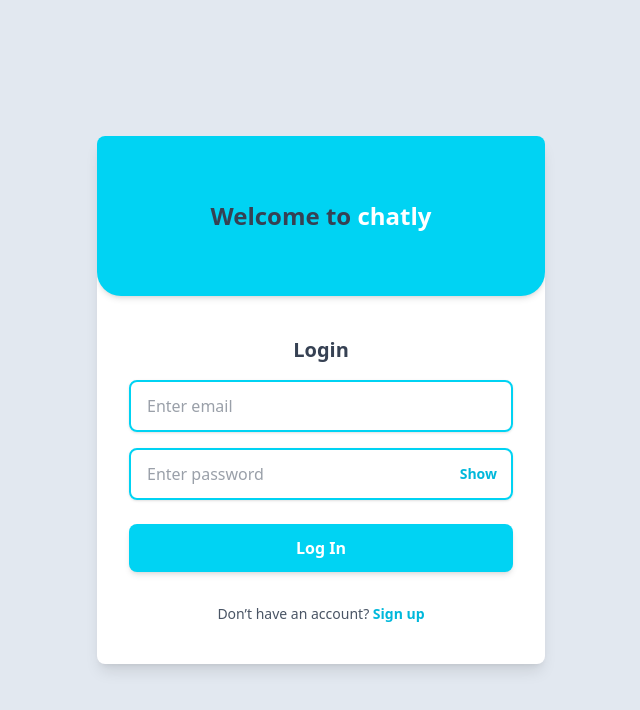
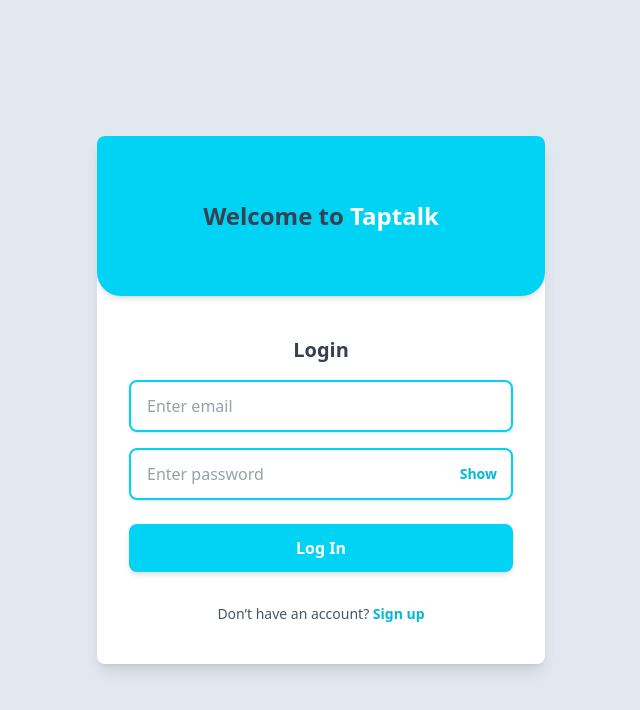
Before and after one commit to DILIP-SURYAL/TapTalk, a React (Vite) app in the folder frontend/: page /login in a window 1280 px wide. Shown: the top 710 px of the page, without its empty margins (319-959 px from the left). Built offline with nearby package versions, Linux system fonts and the light colour scheme; no server answers.

Commit message:
url problem fixed9

```diff
--- a/frontend/src/Pages/Login.jsx
+++ b/frontend/src/Pages/Login.jsx
@@ -41,7 +41,7 @@
         {/* Header */}
         <div className="bg-cyan-400 h-36 md:h-40 flex items-center justify-center rounded-b-3xl shadow-md">
           <h1 className="text-xl md:text-2xl font-bold text-gray-700">
-            Welcome to <span className="text-white">chatly</span>
+            Welcome to <span className="text-white">Taptalk</span>
           </h1>
         </div>
 
--- a/frontend/src/components/MessageArea.jsx
+++ b/frontend/src/components/MessageArea.jsx
@@ -103,7 +103,7 @@
           >
             <FiMenu size={24} />
           </button>
-          <h1 className="ml-3 text-lg font-semibold">Chatly</h1>
+          <h1 className="ml-3 text-lg font-semibold">Taptalk</h1>
         </div>
 
         {/* Welcome content */}
@@ -115,7 +115,7 @@
               className="w-24 h-24 sm:w-32 sm:h-32 mx-auto opacity-60 mb-6"
             />
             <h2 className="text-xl sm:text-2xl font-bold mb-2">
-              Welcome to Chatly 👋
+              Welcome to Taptalk 👋
             </h2>
             <p className="text-gray-500 text-sm sm:text-base">
               Select a user from the sidebar to start chatting.
--- a/frontend/src/components/SideBar.jsx
+++ b/frontend/src/components/SideBar.jsx
@@ -90,7 +90,7 @@
         {/* Profile Info */}
         <div className="flex justify-between items-center mb-6">
           <div>
-            <h2 className="text-xl lg:text-2xl font-bold">chatly</h2>
+            <h2 className="text-xl lg:text-2xl font-bold">Taptalk</h2>
             <p className="text-sm lg:text-base mt-1">
               Hi, {userData?.name || userData?.userName || "User"}
             </p>
```
